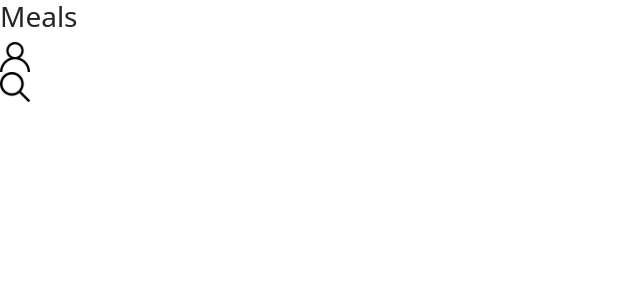
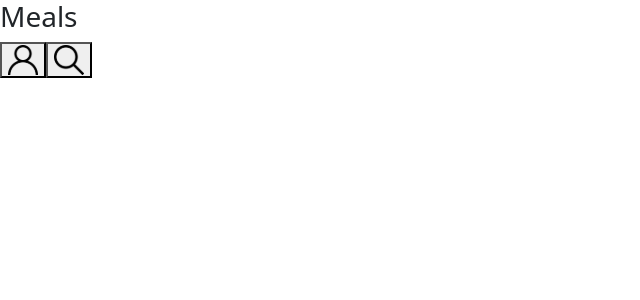
Before and after one commit to ItaloLacerda/Recipes-App, a React (Create React App) app: page /meals in a window 1280 px wide. Shown: the top 300 px of the page, without its empty margins (0-640 px from the left). Built offline with nearby package versions, Linux system fonts and the light colour scheme.

Commit message:
[REQ-09] Develop the search button that, when clicked, the search bar should appear. The same goes for hiding it

```diff
--- a/src/components/Header.js
+++ b/src/components/Header.js
@@ -1,38 +1,54 @@
-import React from 'react';
+import React, { useState } from 'react';
 import PropTypes from 'prop-types';
 import { connect } from 'react-redux';
 
-import { Link } from 'react-router-dom';
 import profileIcon from '../images/profileIcon.svg';
 import searchIcon from '../images/searchIcon.svg';
 
-function Header({ pageTitle, renderProfileIcon, renderSearchIcon }) {
+function Header({ pageTitle, renderProfileIcon, renderSearchIcon, history }) {
+  const [search, setSearch] = useState(false);
+  const handelClick = ({ target }) => {
+    switch (target.alt) {
+    case 'Profile Icon':
+      history.push('/profile');
+      break;
+    case 'Search Icon':
+      setSearch(!search);
+      break;
+    default:
+      break;
+    }
+  };
   return (
     <>
       <h3 data-testid="page-title">{pageTitle}</h3>
       {
         renderProfileIcon && (
-          <Link to="/profile">
-            <div>
+          <button type="button" name="profile-top-btn" onClick={ handelClick }>
             <img
               data-testid="profile-top-btn"
               type="image/svg+xml"
               alt="Profile Icon"
               src={ profileIcon }
             />
-            </div>
-          </Link>
+          </button>
         )
       }
       { renderSearchIcon && (
-        <div>
+        <button type="button" name="search-top-btn" onClick={ handelClick }>
           <img
             data-testid="search-top-btn"
             type="image/svg+xml"
             alt="Search Icon"
             src={ searchIcon }
           />
-        </div>)}
+        </button>)}
+      {search && (
+        <input
+          type="input"
+          data-testid="search-input"
+        />
+      )}
     </>
   );
 }
@@ -46,6 +62,9 @@ Header.propTypes = {
   pageTitle: PropTypes.string.isRequired,
   renderProfileIcon: PropTypes.bool.isRequired,
   renderSearchIcon: PropTypes.bool.isRequired,
+  history: PropTypes.shape({
+    push: PropTypes.func,
+  }).isRequired,
 };
 
 export default connect(mapStateToProps)(Header);
--- a/src/components/Profile.js
+++ b/src/components/Profile.js
@@ -5,12 +5,12 @@ import { connect } from 'react-redux';
 import Header from './Header';
 import { renderHeader } from '../redux/actions';
 
-function Profile({ updateHeader }) {
+function Profile({ updateHeader, history }) {
   useEffect(() => {
     updateHeader('Profile', true, false);
   }, []);
   return (
-    <Header />
+    <Header history={ history } />
   );
 }
 
@@ -21,6 +21,7 @@ const mapDispatchToProps = (dispatch) => ({
 
 Profile.propTypes = {
   updateHeader: PropTypes.func.isRequired,
+  history: PropTypes.shape.isRequired,
 };
 
 export default connect(null, mapDispatchToProps)(Profile);
--- a/src/pages/DoneRecipes.js
+++ b/src/pages/DoneRecipes.js
@@ -5,12 +5,12 @@ import { connect } from 'react-redux';
 import Header from '../components/Header';
 import { renderHeader } from '../redux/actions';
 
-function DoneRecipes({ updateHeader }) {
+function DoneRecipes({ updateHeader, history }) {
   useEffect(() => {
     updateHeader('Done Recipes', true, false);
   }, []);
   return (
-    <Header />
+    <Header history={ history } />
   );
 }
 
@@ -21,6 +21,7 @@ const mapDispatchToProps = (dispatch) => ({
 
 DoneRecipes.propTypes = {
   updateHeader: PropTypes.func.isRequired,
+  history: PropTypes.shape.isRequired,
 };
 
 export default connect(null, mapDispatchToProps)(DoneRecipes);
--- a/src/pages/FavoriteRecipes.js
+++ b/src/pages/FavoriteRecipes.js
@@ -5,12 +5,12 @@ import { connect } from 'react-redux';
 import Header from '../components/Header';
 import { renderHeader } from '../redux/actions';
 
-function FavoriteRecipes({ updateHeader }) {
+function FavoriteRecipes({ updateHeader, history }) {
   useEffect(() => {
     updateHeader('Favorite Recipes', true, false);
   }, []);
   return (
-    <Header />
+    <Header history={ history } />
   );
 }
 
@@ -21,6 +21,7 @@ const mapDispatchToProps = (dispatch) => ({
 
 FavoriteRecipes.propTypes = {
   updateHeader: PropTypes.func.isRequired,
+  history: PropTypes.shape.isRequired,
 };
 
 export default connect(null, mapDispatchToProps)(FavoriteRecipes);
--- a/src/pages/Recipes.js
+++ b/src/pages/Recipes.js
@@ -17,7 +17,7 @@ function Recipes({ updateHeader, history }) {
     updateHeader(pageTitle, true, true);
   }, []);
   return (
-    <Header />
+    <Header history={ history } />
   );
 }
 
```
Lines whose indentation alone changed are shown as unchanged.
